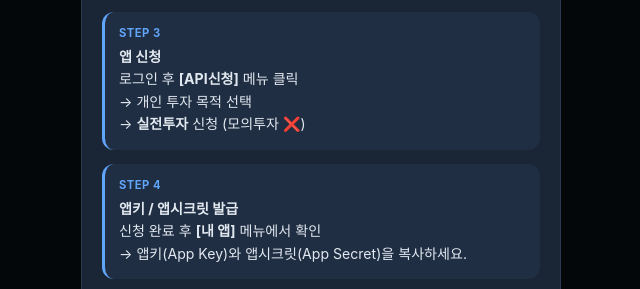
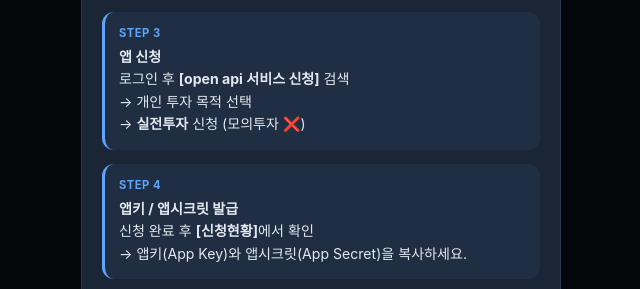
Before and after one commit to kimsh1364-commits/moneychecks, a website: page index.html in a window 1280 px wide. Both pictures are taken after a click on the button "📖 한투 API 발급 방법 안내". Shown: the part 434-723 px from the top of the page, without its empty margins (319-959 px from the left). Drawn offline with Linux system fonts and the light colour scheme.

Commit message:
fix: update KIS API guide text for STEP 3 and STEP 4

```diff
--- a/index.html
+++ b/index.html
@@ -374,7 +374,7 @@
         <div class="step-label">STEP 3</div>
         <div class="step-content">
           <strong>앱 신청</strong><br>
-          로그인 후 <strong>[API신청]</strong> 메뉴 클릭<br>
+          로그인 후 <strong>[open api 서비스 신청]</strong> 검색<br>
           → 개인 투자 목적 선택<br>
           → <strong>실전투자</strong> 신청 (모의투자 ❌)
         </div>
@@ -383,7 +383,7 @@
         <div class="step-label">STEP 4</div>
         <div class="step-content">
           <strong>앱키 / 앱시크릿 발급</strong><br>
-          신청 완료 후 <strong>[내 앱]</strong> 메뉴에서 확인<br>
+          신청 완료 후 <strong>[신청현황]</strong>에서 확인<br>
           → 앱키(App Key)와 앱시크릿(App Secret)을 복사하세요.
         </div>
       </div>
@@ -593,7 +593,6 @@ const Settings = {
     document.getElementById('settings-screen').classList.add('active');
     document.getElementById('dashboard').classList.remove('active');
     const cfg = Storage.get(Config.LS.CONFIG) || {};
-    // Show placeholders only — never expose actual key values in DOM
     document.getElementById('input-appkey').value    = cfg.appkey    ? '••••••••' : '';
     document.getElementById('input-appsecret').value = cfg.appsecret ? '••••••••' : '';
     document.getElementById('input-account').value   = cfg.accountNo   || '';
@@ -686,7 +685,6 @@ const Portfolio = {
 
       const animEl = document.getElementById('anim-total');
       if (animEl) Animation.countUp(animEl, Math.round(totalEval/10000), '만원');
-
       Goals.render(this.etfTotalAmount);
     } catch(e) {
       console.error('[Portfolio] render error:', e);
@@ -746,7 +744,6 @@ const Goals = {
         </div>`;
     }).join('');
 
-    // Animate fills after DOM paint
     requestAnimationFrame(() => {
       defs.forEach(g => {
         const target  = Config.GOAL_TARGETS[g.key];
@@ -1060,7 +1057,6 @@ const App = {
   }
 };
 
-// Close modals on overlay click
 document.querySelectorAll('.modal-overlay').forEach(o =>
   o.addEventListener('click', e => { if (e.target === o) o.classList.remove('active'); })
 );
```
